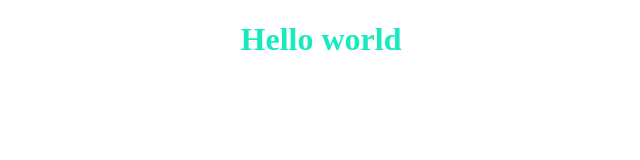
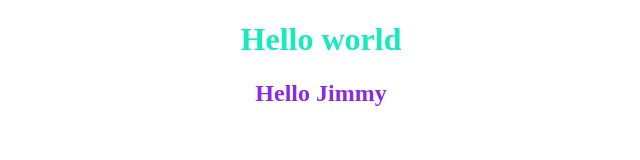
Before and after one commit to jamalnafea/first, a plain HTML site: page index.html in a window 1280 px wide. Shown: the whole page, without its empty margins (319-959 px from the left). Drawn offline with Linux system fonts and the light colour scheme.

Commit message:
first edition on branch jimmy

```diff
--- a/index.css
+++ b/index.css
@@ -2,3 +2,8 @@ h1 {
   color: rgb(23, 235, 189);
   text-align: center;
 }
+
+h2 {
+  color: blueviolet;
+  text-align: center;
+}
--- a/index.html
+++ b/index.html
@@ -8,6 +8,7 @@
   </head>
   <body>
     <h1>Hello world</h1>
+    <h2>Hello Jimmy</h2>
     <script src="index.js"></script>
   </body>
 </html>
```
